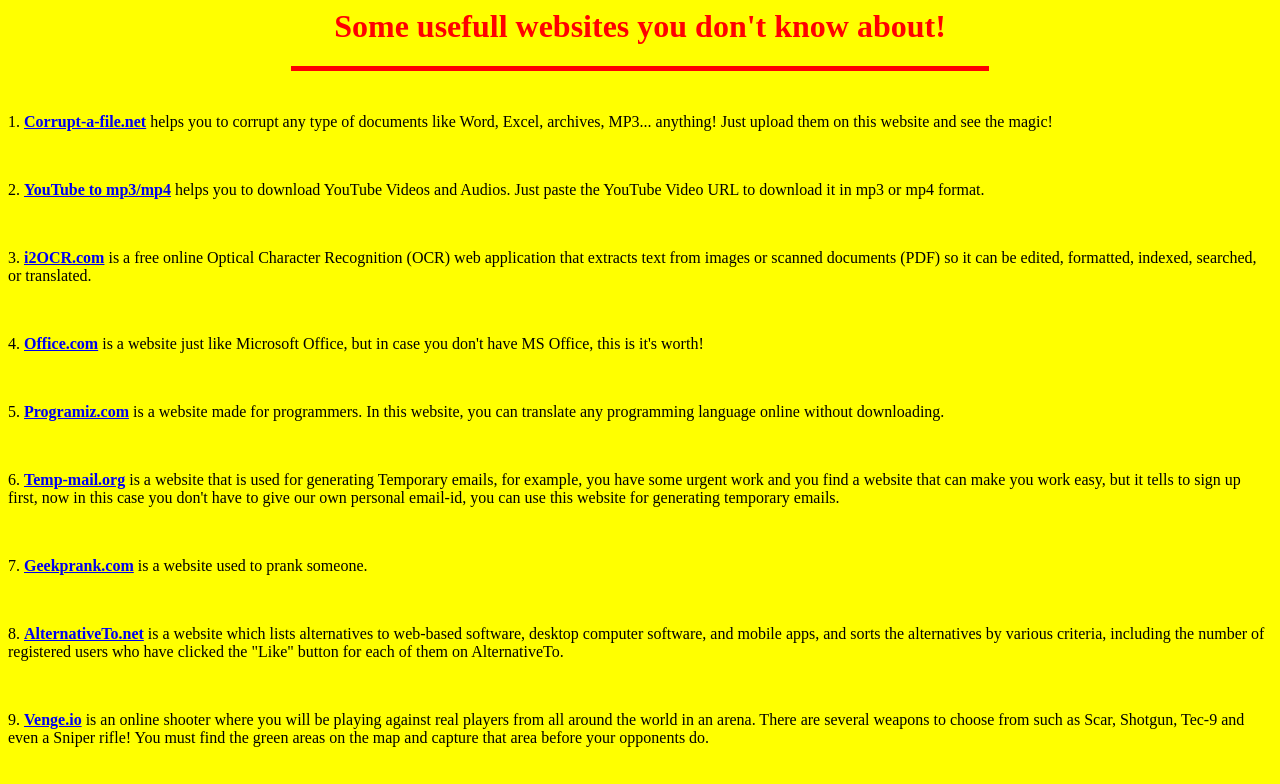
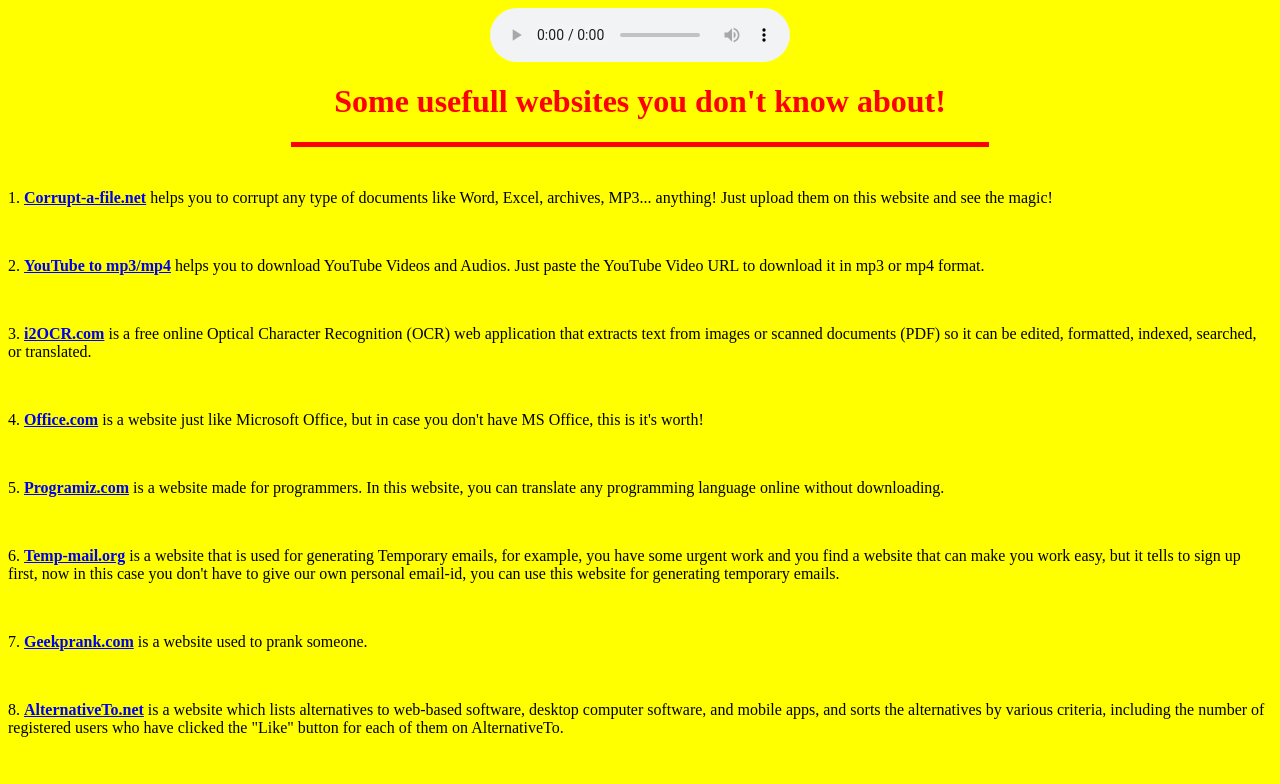
Before and after one commit to ishmeetsingharora/usefullwebsites.in, a plain HTML site: page index.html in a window 1280 px wide. Shown: the top 784 px of the page. Drawn offline with Linux system fonts and the light colour scheme.

Commit message:
Update index.html

```diff
--- a/index.html
+++ b/index.html
@@ -4,6 +4,7 @@
 <link rel="icon" type="image/png" sizes="32x32" href="websitelogo.png">
 </head>
 <body style ="background-color:yellow;">
+  <center><audio src="sigmarulesong.mp3" controls></audio></center>
 <h1><font color="red"><center>Some usefull websites you don't know about!</font></center></h1>
 <hr size="5" width="55%" color="red">
 <br>
```
